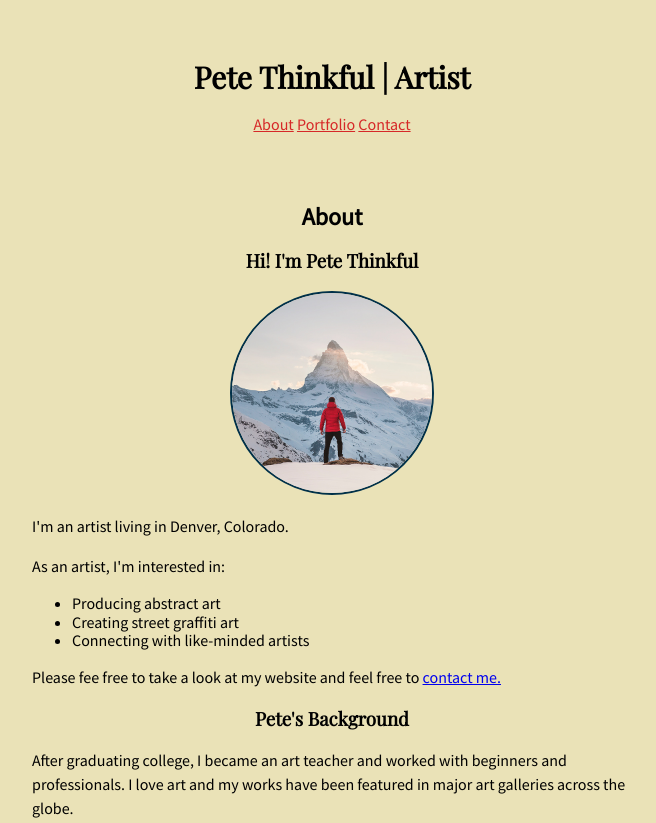
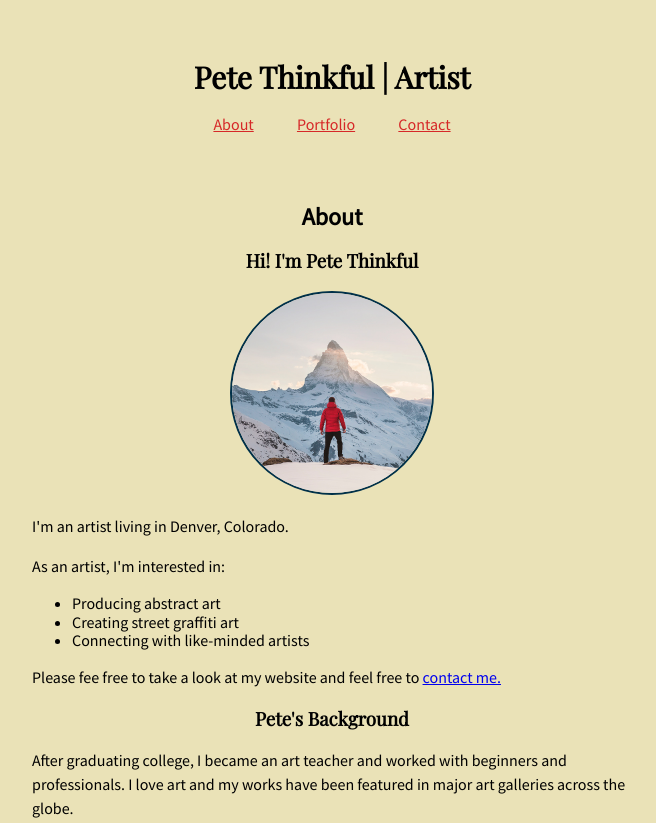
Before and after one commit to alexludke/pete-thinkful-artist-project, a plain HTML site: page index.html in a window 1280 px wide. Shown: the top 823 px of the page, without its empty margins (308-964 px from the left). Drawn offline with nearby package versions, Linux system fonts and the light colour scheme.

Commit message:
Update style.css

```diff
--- a/style.css
+++ b/style.css
@@ -27,7 +27,10 @@ nav a:hover {
 nav {
   text-align: center;
 }
-/*Tried to change color of anchor tags with both anchor element and nav element but it would not work  */
+
+nav a{
+  padding: 20px;
+}
 
 article {
   padding: 50px 0;
```
